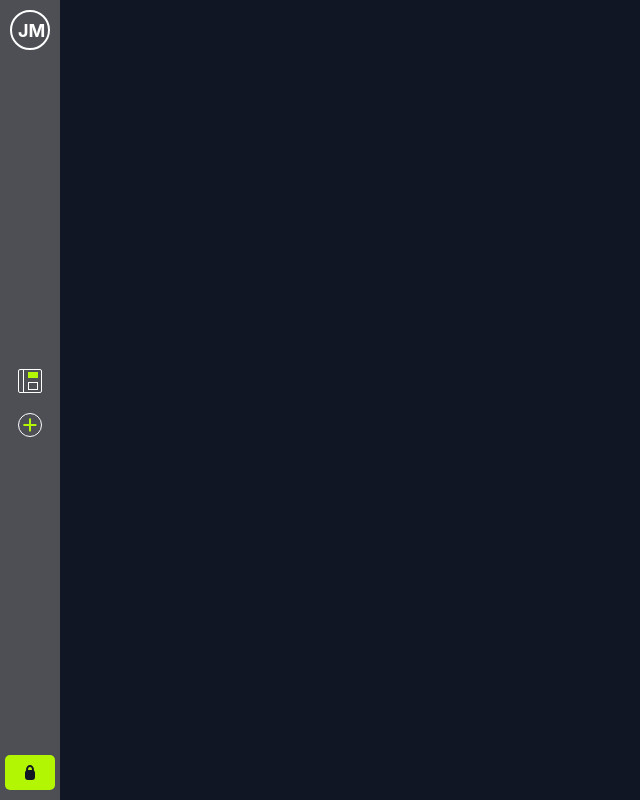
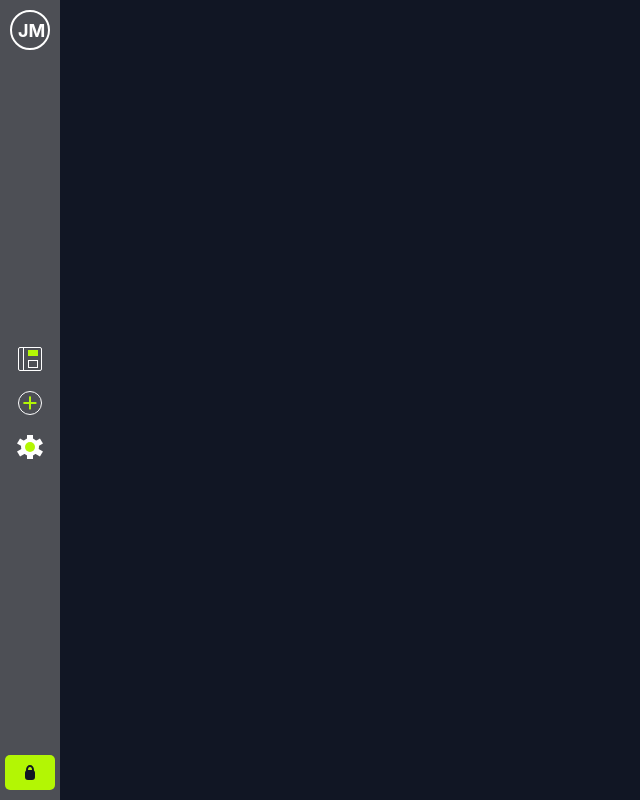
Before and after one commit to Abrar408/fp-frontend, a React (Vite) app in the folder client/: page /create in a window 1280 px wide. Shown: the whole page, without its empty margins (0-640 px from the left). Built offline with nearby package versions, Linux system fonts and the light colour scheme.

Commit message:
settings page

```diff
--- a/client/src/components/Navbar.jsx
+++ b/client/src/components/Navbar.jsx
@@ -9,10 +9,12 @@ import Link from './Link'
 import Lock from '../icons/Lock'
 import Dashboard from '../icons/Dashboard'
 import Add from '../icons/Add'
+import Settings from '../icons/Settings'
 
 const Navbar = () => {
   const navBtns = [{text:'Dashboard',icon:<Dashboard/>,href: '/dashboard'},
-                   {text:'Create Job',icon:<Add/>,href: '/create'}]
+                   {text:'Create Job',icon:<Add/>,href: '/create'},
+                   {text:'Settings',icon:<Settings/>,href: '/settings'}]
   const toggleNavbar = () => {
     const nav = document.getElementById('navbar')
     nav.classList.toggle('toggle-navbar')
--- /dev/null
+++ b/client/src/icons/Settings.jsx
@@ -0,0 +1,85 @@
+import React from 'react'
+
+const Settings = () => {
+  return (
+    <>
+        <div style={{position:'relative',width:'24px',height:'24px'}}>
+            <div style={{
+                width: '6px',
+                height: '8px',
+                backgroundColor:'white',
+                position:'absolute',
+                top:'0px',
+                left:'9px',
+            }}></div>
+            <div style={{
+                width: '6px',
+                height: '8px',
+                backgroundColor:'white',
+                position:'absolute',
+                top:'16px',
+                left:'9px',
+            }}></div>
+            <div style={{
+                width: '6px',
+                height: '8px',
+                backgroundColor:'white',
+                position:'absolute',
+                top:'4px',
+                left:'17px',
+                transform: 'rotate(60deg)'
+            }}></div>
+            <div style={{
+                width: '6px',
+                height: '8px',
+                backgroundColor:'white',
+                position:'absolute',
+                top:'13px',
+                left:'1px',
+                transform: 'rotate(60deg)'
+            }}></div>
+            <div style={{
+                width: '6px',
+                height: '8px',
+                backgroundColor:'white',
+                position:'absolute',
+                top:'4px',
+                left:'1px',
+                transform: 'rotate(-60deg)'
+            }}></div>
+            <div style={{
+                width: '6px',
+                height: '8px',
+                backgroundColor:'white',
+                position:'absolute',
+                top:'13px',
+                right:'1px',
+                transform: 'rotate(-60deg)'
+            }}></div>
+            <div style={{
+                width:'18px',
+                height:'18px',
+                borderRadius:'50%',
+                backgroundColor:'white',
+                position:'relative',
+                top:'50%',
+                left:'50%',
+                transform: 'translate(-50%, -50%)',
+            }}>
+                <div style={{
+                    width:'10px',
+                    height:'10px',
+                    borderRadius:'50%',
+                    backgroundColor:'#b3f604',
+                    top:'50%',
+                    left:'50%',
+                    position:'absolute',
+                    transform: 'translate(-50%, -50%)',
+                }}></div>
+            </div>
+        </div>
+    </>
+  )
+}
+
+export default Settings
--- a/client/src/main.jsx
+++ b/client/src/main.jsx
@@ -2,12 +2,14 @@ import React from 'react'
 import ReactDOM from 'react-dom/client'
 // import App from './App'
 import './index.css'
+import './styles/pages.css'
 import Route from './components/Route'
 import Landing from './pages/Landing'
 import Login from './pages/Login'
 import Register from './pages/Register'
 import Dashboard from './pages/Dashboard'
 import CreateJob from './pages/CreateJob'
+import Settings from './pages/Settings'
 
 ReactDOM.createRoot(document.getElementById('root')).render(
   <React.StrictMode>
@@ -26,5 +28,8 @@ ReactDOM.createRoot(document.getElementById('root')).render(
     <Route path='/create'>
       <CreateJob/>
     </Route>
+    <Route path='/settings'>
+      <Settings/>
+    </Route>
   </React.StrictMode>,
 )
--- /dev/null
+++ b/client/src/pages/Settings.jsx
@@ -0,0 +1,19 @@
+import React from 'react'
+import Navbar from '../components/Navbar'
+
+const Settings = () => {
+  return (
+    <>
+        <div className='container'>
+            <Navbar/>
+            <div className='card'>
+                <h1 >User roles</h1>
+            </div>
+            <div></div>
+        </div>
+
+    </>
+  )
+}
+
+export default Settings
--- a/client/src/styles/navbar.css
+++ b/client/src/styles/navbar.css
@@ -1,5 +1,5 @@
 .navbar{
-    position: absolute;
+    /* position: absolute; */
     background-color: #4d4f55;
     height: 100vh;
     width: fit-content;
--- /dev/null
+++ b/client/src/styles/pages.css
@@ -0,0 +1,13 @@
+.container{
+    display: flex;
+}
+.card{
+    background-color: #4d4f55;
+    padding: 20px;
+    margin: 20px;
+    border-radius: 10px;
+    color: white;
+}
+h1{
+    margin: 0px;
+}
```
